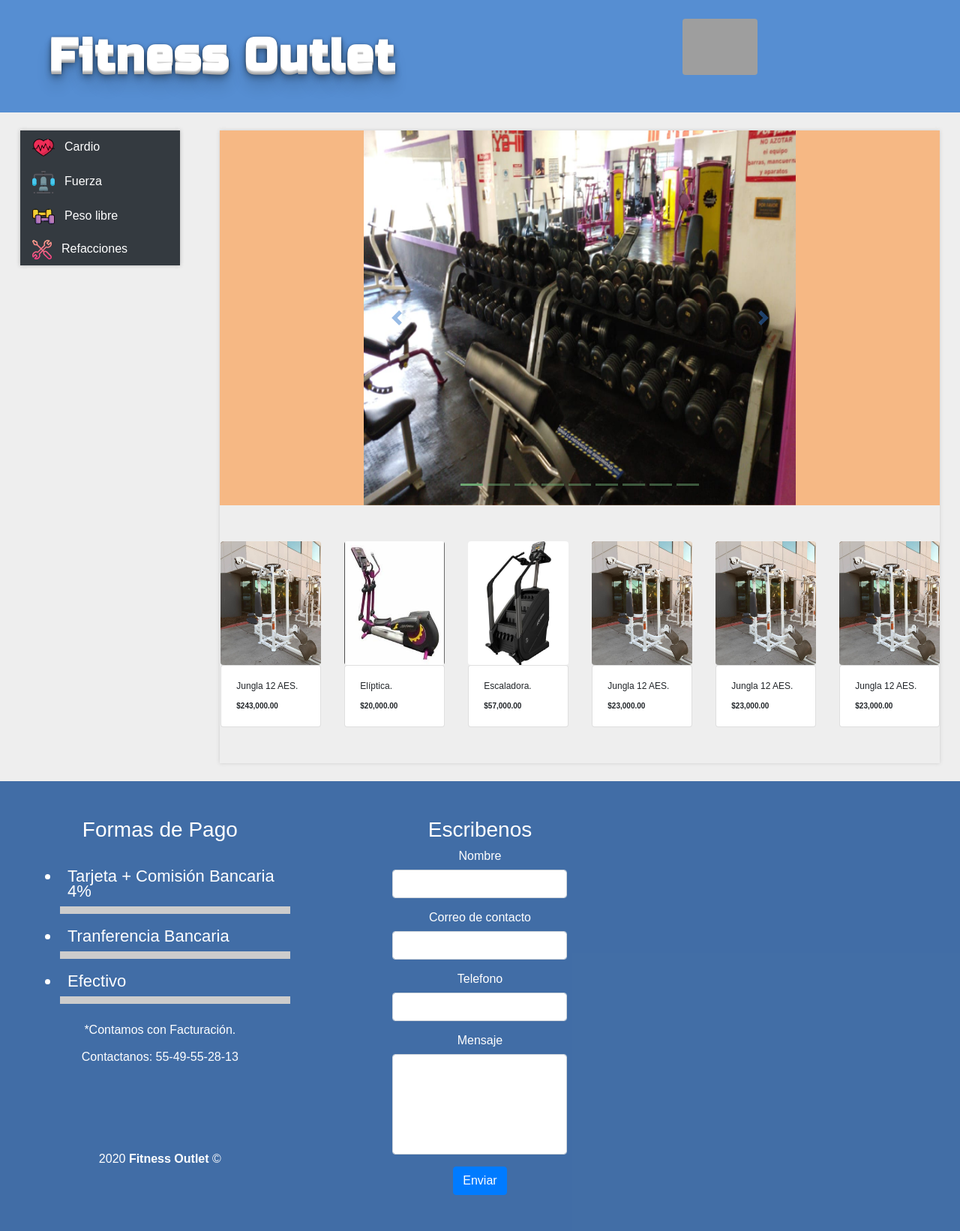
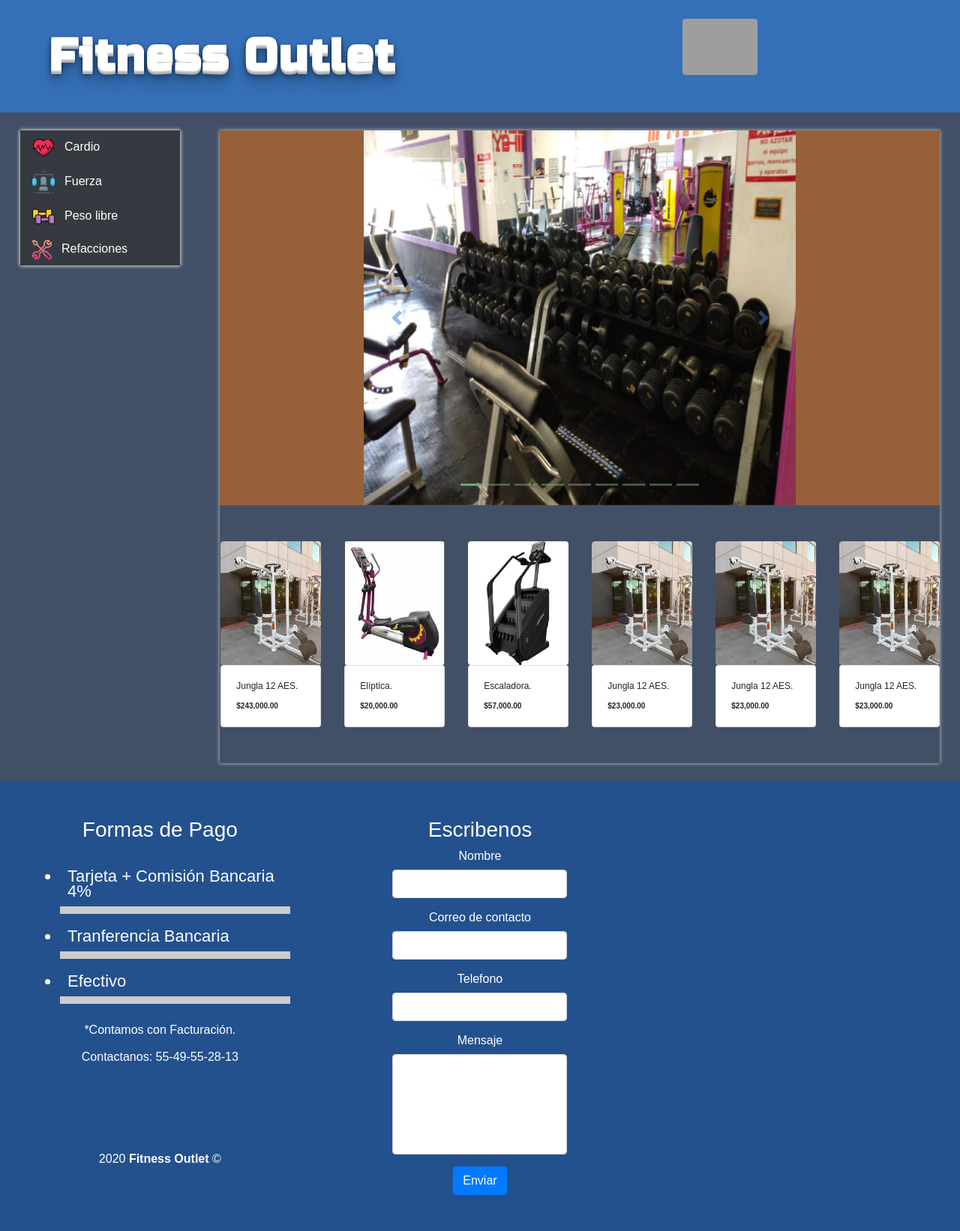
Before and after one commit to AmpersadPro/Fitness-outlet, a PHP site: page / in a window 1280 px wide. Shown: the whole page at 75% size. Run offline with PHP 8.4, Linux system fonts and the light colour scheme; some web fonts are replaced; grey boxes are pictures that could not be loaded.

Commit message:
Update styles.css

```diff
--- a/css/styles.css
+++ b/css/styles.css
@@ -10,7 +10,7 @@
 
 body{
 	font-family: Arial, Helvetica, sans-serif;
-	background-color: #eee;
+	background-color: #425067;
 }
 
 #contenido_principal{
```
